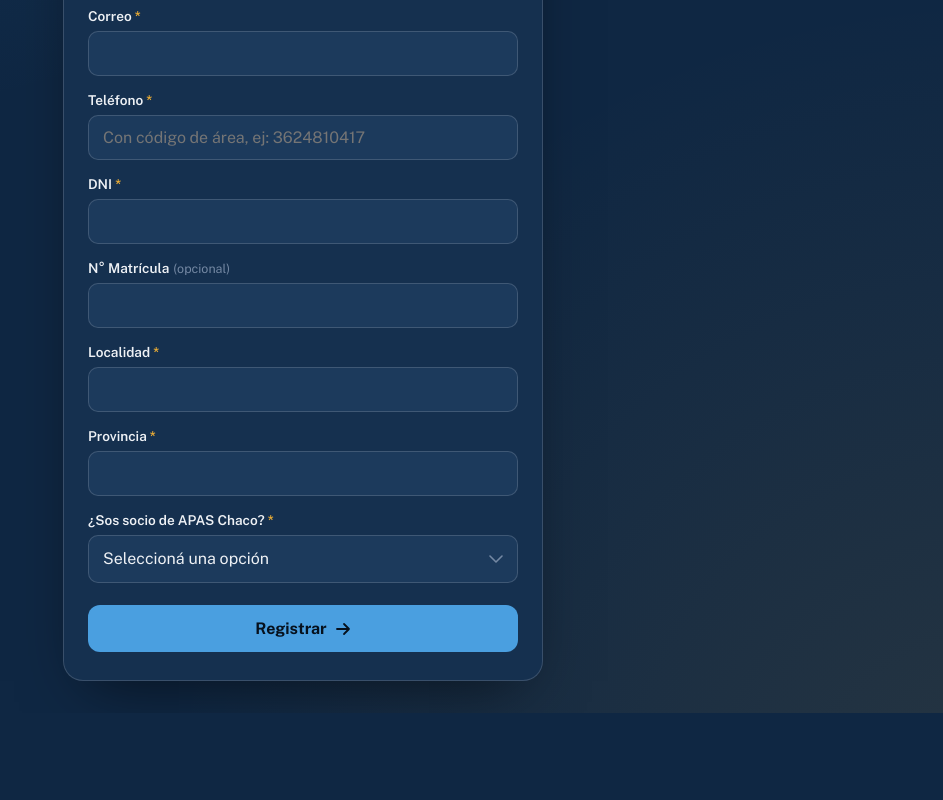
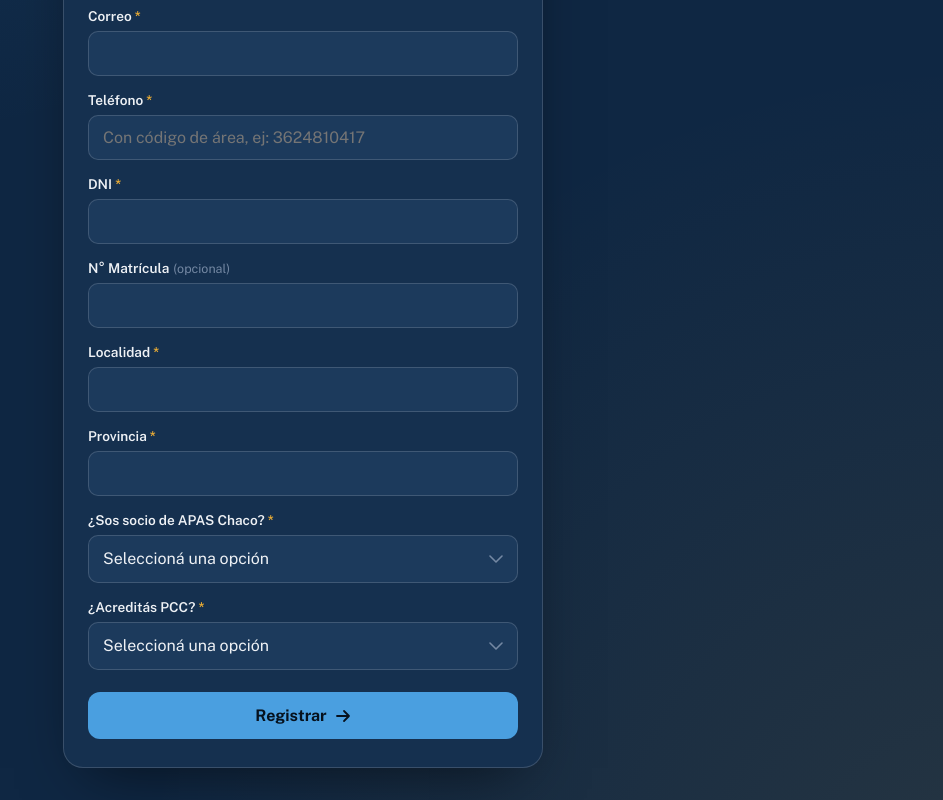
Before and after one commit to lmourglia/foronea, a plain HTML site: page foro-registro.html in a window 1280 px wide. Shown: the part 634-1434 px from the top of the page, without its empty margins (337-1280 px from the left). Before the commit the page ends 1347 px from the top, so only its background shows below. Drawn offline with nearby package versions, Linux system fonts and the light colour scheme.

Commit message:
Update foro-registro.html

```diff
--- a/foro-registro.html
+++ b/foro-registro.html
@@ -333,6 +333,14 @@ a.pay-link:hover{background:#e0a52c;}
               <option value="No">No</option>
             </select>
           </div>
+          <div class="field">
+            <label for="f-pcc">&iquest;Acredit&aacute;s PCC?<span class="req">*</span></label>
+            <select id="f-pcc" name="pcc" required>
+              <option value="" disabled selected>Seleccion&aacute; una opci&oacute;n</option>
+              <option value="SI">S&iacute;</option>
+              <option value="No">No</option>
+            </select>
+          </div>
 
           <button class="submit" type="submit" id="submit-btn">
             <span id="submit-label">Registrar</span>
@@ -427,7 +435,8 @@ a.pay-link:hover{background:#e0a52c;}
       matricula: form.matricula.value.trim(),
       localidad: form.localidad.value.trim(),
       provincia: form.provincia.value.trim(),
-      socio: form.socio.value
+      socio: form.socio.value,
+      pcc: form.pcc.value
     };
 
     errorBanner.classList.remove('show');
@@ -468,7 +477,8 @@ a.pay-link:hover{background:#e0a52c;}
       ['Nombre', data.nombre + ' ' + data.apellido],
       ['DNI', data.dni],
       ['Localidad', data.localidad + ', ' + data.provincia],
-      ['Socio APAS Chaco', data.socio === 'SI' ? 'Sí' : 'No']
+      ['Socio APAS Chaco', data.socio === 'SI' ? 'Sí' : 'No'],
+      ['Acredita PCC', data.pcc === 'SI' ? 'Sí' : 'No']
     ].forEach(function(pair){
       var row = document.createElement('div');
       row.className = 'summary-row';
```
